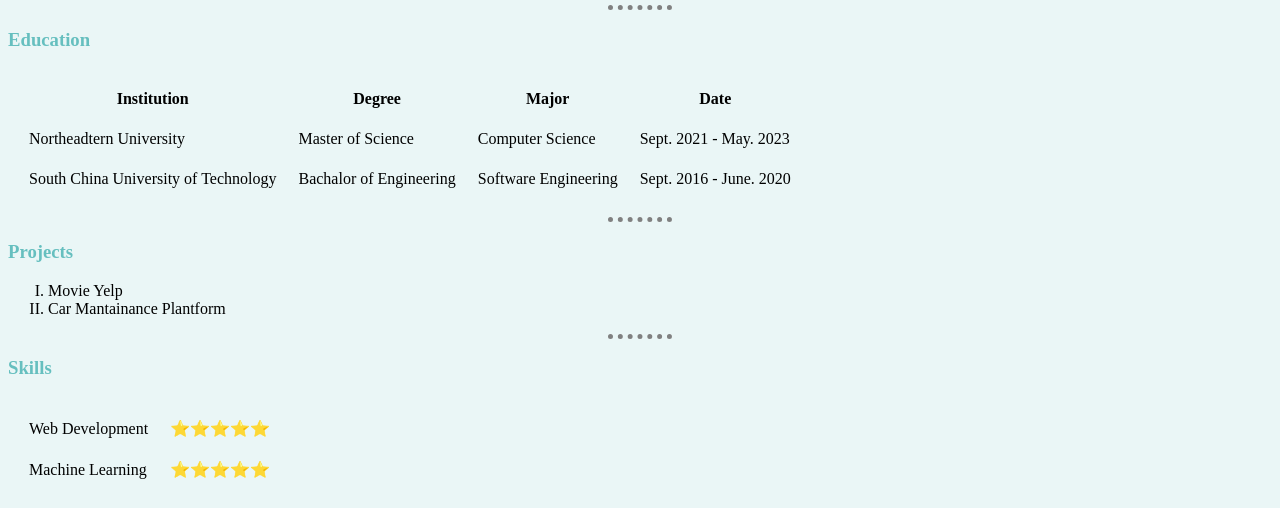
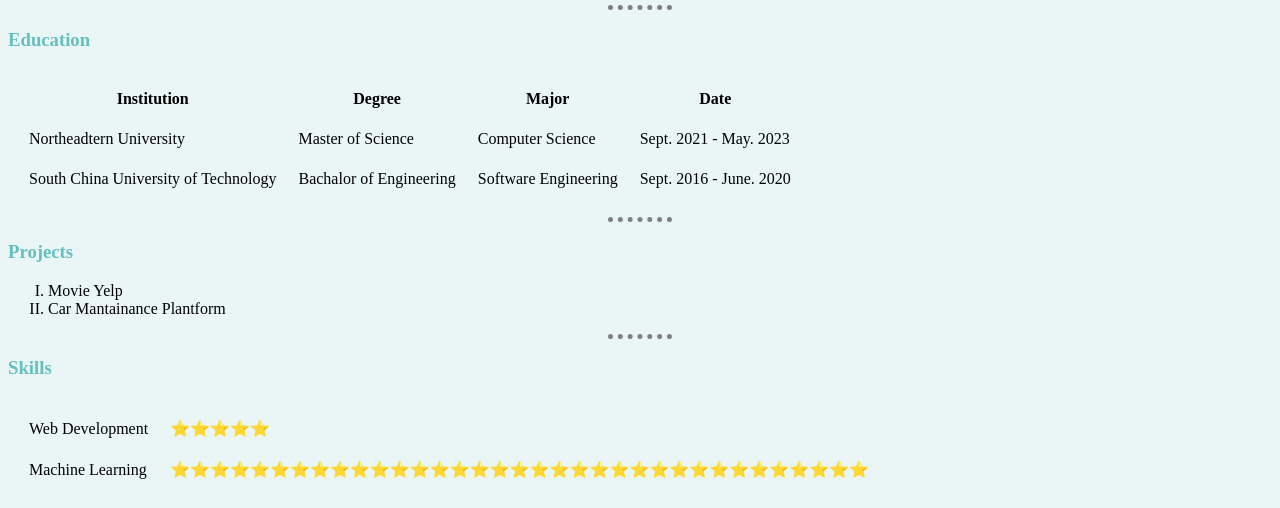
Before and after one commit to Iostream3100/CV, a plain HTML site: page index.html in a window 1280 px wide. Shown: the part 298-806 px from the top of the page. Drawn offline with Linux system fonts and the light colour scheme.

Commit message:
Update index.html

```diff
--- a/index.html
+++ b/index.html
@@ -105,7 +105,9 @@
       </tr>
       <tr>
         <td>Machine Learning</td>
-        <td>⭐️⭐️⭐️⭐️⭐️</td>
+        <td>
+          ⭐️⭐️⭐️⭐️⭐️⭐️⭐️⭐️⭐️⭐️⭐️⭐️⭐️⭐️⭐️⭐️⭐️⭐️⭐️⭐️⭐️⭐️⭐️⭐️⭐️⭐️⭐️⭐️⭐️⭐️⭐️⭐️⭐️⭐️⭐️
+        </td>
       </tr>
     </table>
   </body>
```
